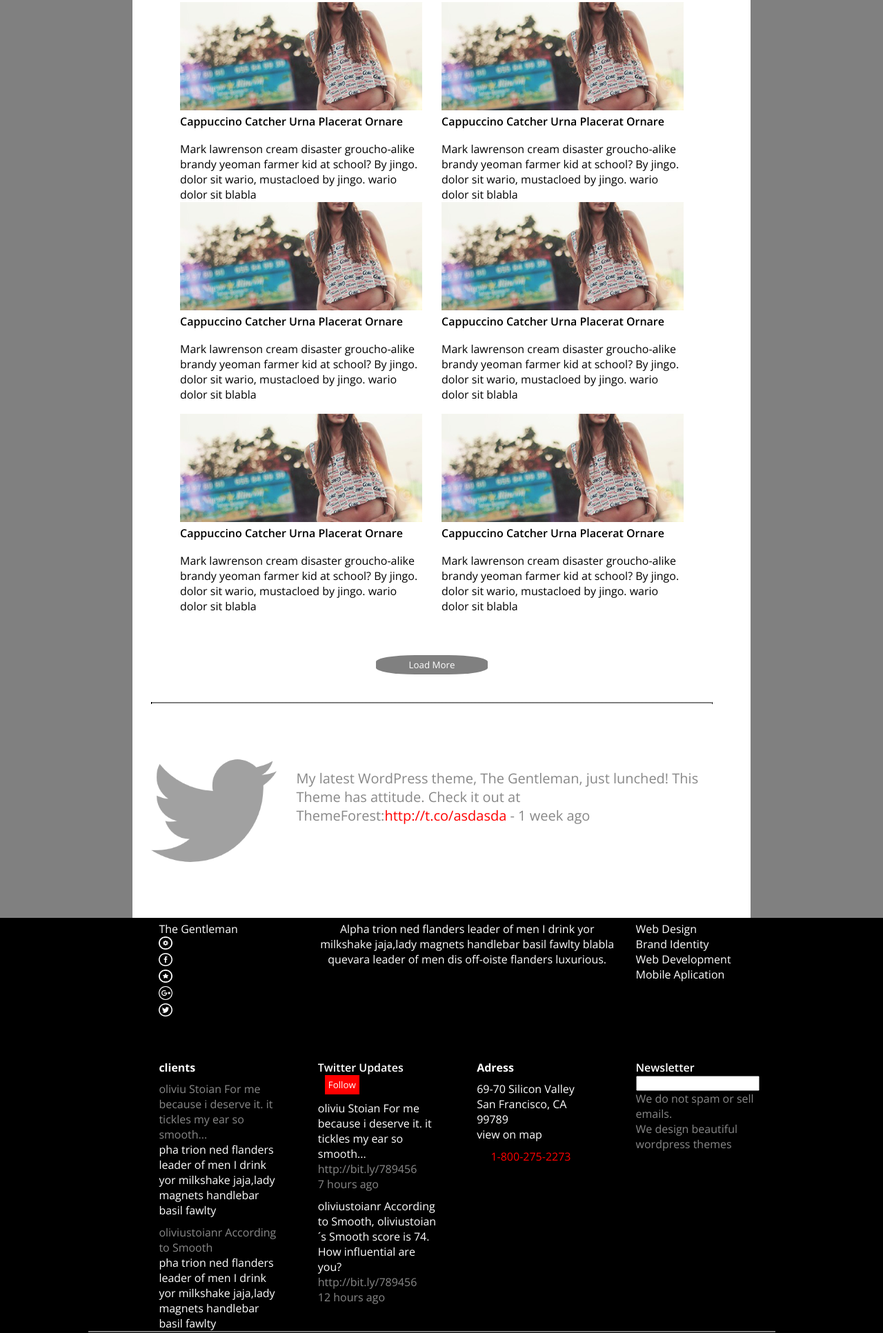
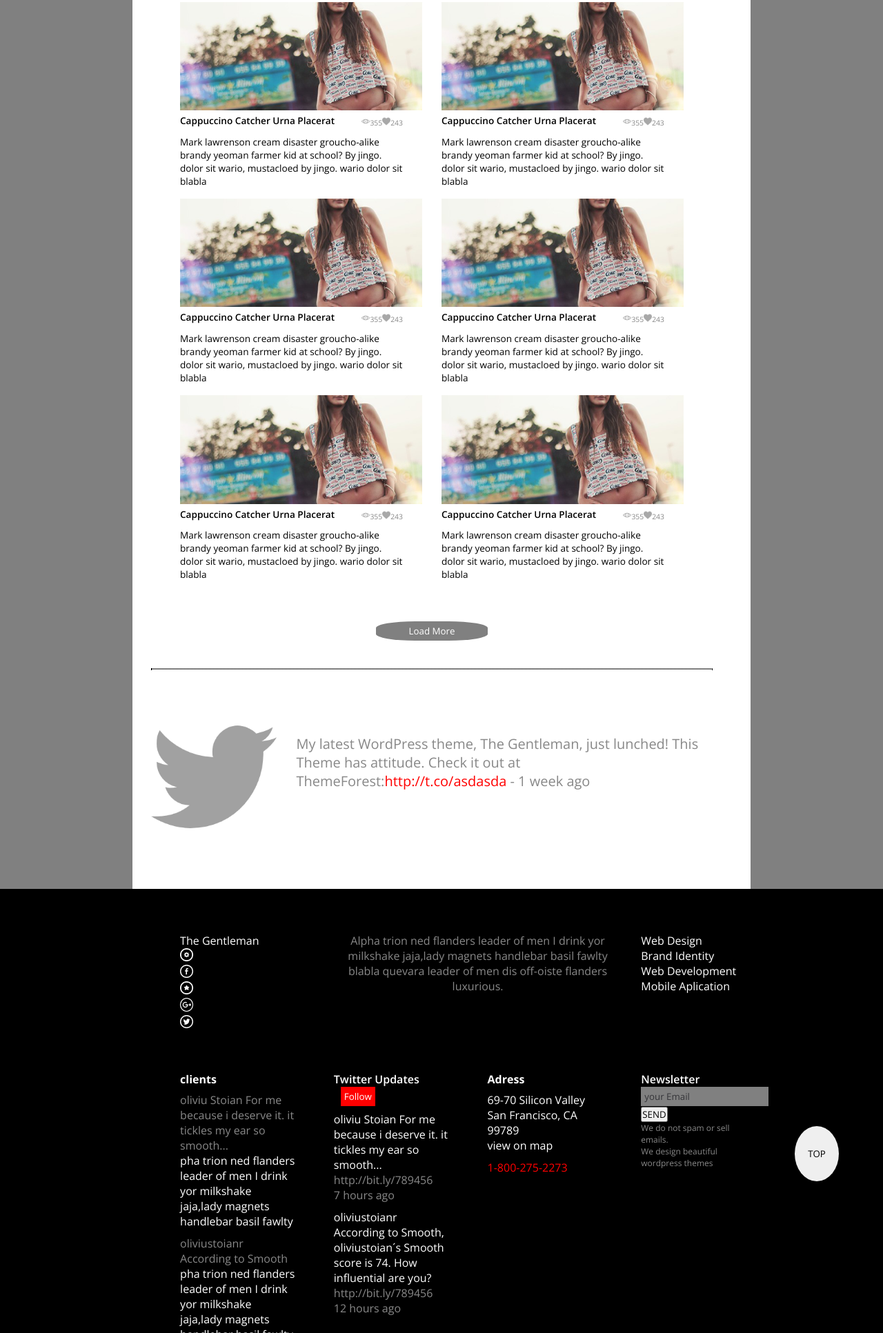
Before and after one commit to RodriguezSanRosales/22_gentleman, a plain HTML site: page index.html in a window 1280 px wide. Shown: the part 767-2700 px from the top of the page at 69% size. Drawn offline with nearby package versions, Linux system fonts and the light colour scheme.

Commit message:
version 3

```diff
--- a/css/main.css
+++ b/css/main.css
@@ -9,6 +9,9 @@ header {
 }
 
 /*nav*/
+nav {
+	margin-right: 15%;
+}
 li{
 	display: inline-block;
 	padding-right: 15px;
@@ -85,6 +88,17 @@ button {
 	border-style: solid;
 
 }
+.botonTop {
+	height: 10%;
+	width: 5%;
+	position: absolute;
+	left: 90%;
+	top: 300%;
+	border-radius: 50%;
+}
+.botonTop:hover {
+    background-color: red;
+}
 
 img {
 	width: 100%;
@@ -97,12 +111,19 @@ img {
 	height: auto;
 	display: inline-block;
 }
+.iconView {
+	width: 20%;
+	display: inline-block;
+	padding-top: 5px;
+
+}
 /*acomodo*/
 .acoRig {
 	padding-left: 5%;
 }
+
 .acoLe {
-	padding-left: 10%;
+	padding-left: 13%;
 }
 .acoLados {
 	padding: 0 5%;
@@ -117,11 +138,30 @@ img {
 .texBig {
 	font-size: 125%;
 }
+.texChic{
+	font-size: 85%;
+}
 .texBol {
 	font-weight: 600;
+}
+.texMin {
+	font-size: 75%;
+}
+.texticon {
+	font-size: 65%;
+	padding-top: -2px;
+}
+.texTin {
+	font-weight: lighter;
 }
 
 footer {
 	background-color: #000000;
-	padding: 5px 10%;
+	padding: 5% 10%;
 }
+.formFoot {
+	background-color: gray;
+	border: none;
+	color: rgba(0,0,9,0.6);
+	padding: 5px;
+}
--- a/index.html
+++ b/index.html
@@ -19,19 +19,19 @@
   <body>
 	  <div class="container-fluid">
       <header>
-        <div class="row">
+        <div class="row acoLe">
           <div class="col-6">
-            <p class="text-white acoRig">The Gentleman</p>
+            <a name="gentleman"><p class="text-white"><span class="texTin">The</span> <span class="texBol">Gentleman</span></p></a>
           </div>
           <div class="col-6">
             <nav>
               <ul>
-                 <li><a class="enlace" href="#">Home</a></li>
-                 <li><a class="enlace" href="#">Porfolio</a></li>
-                 <li><a class="enlace" href="#">Service</a></li>
+                 <li><a class="enlace" href="#gentleman">Home</a></li>
+                 <li><a class="enlace" href="#porfolio">Porfolio</a></li>
+                 <li><a class="enlace" href="#service">Service</a></li>
                  <li><a class="enlace" href="#">Blog</a></li>
-                 <li><a class="enlace" href="#">Features</a></li>
-                 <li><a class="enlace" href="#">Contact</a></li>
+                 <li><a class="enlace" href="#features">Features</a></li>
+                 <li><a class="enlace" href="#contact">Contact</a></li>
                </ul>
             </nav>
           </div>
@@ -67,7 +67,7 @@
             <div class="row pb-5">
               <div class="col-12">
                 <ul>
-                  <li><a class="enlacePro text-gray" href="#">Recent Work</a></li>
+                  <li><a name="porfolio" class="enlacePro text-gray" href="#">Recent Work</a></li>
                   <li><a class="enlacePro text-gray" href="#">Popular Work</a></li>
                   <li><a class="enlacePro text-gray" href="#">All Work</a></li>
                 </ul>
@@ -76,37 +76,103 @@
             <div class="row acoLados"><!--imagenes de projects superior-->
               <div class="col-6">
                 <img src="img/main-pic.png" alt="main-pic">
-                <p class="pb-5 texBol">Cappuccino Catcher Urna Placerat Ornare</p>
-                <p>Mark lawrenson cream disaster groucho-alike brandy yeoman farmer kid at school? By jingo. dolor sit wario, mustacloed by jingo. wario dolor sit blabla</p>
+                <div class="row">
+                  <div class="col-9">
+                    <p class="pb-5 texBol texChic">Cappuccino Catcher Urna Placerat</p>
+                  </div>
+                  <div class="col-3 text-right">
+                    <img src="img/icon/ojo.png" class="iconView"><span class="texticon text-gray">355</span><img src="img/icon/como.png" class="iconView"><span class="texticon text-gray">243</span>
+                  </div>
+                </div>
+                <div class="row">
+                  <div class="col-12">
+                    <p class="texChic pb-5">Mark lawrenson cream disaster groucho-alike brandy yeoman farmer kid at school? By jingo. dolor sit wario, mustacloed by jingo. wario dolor sit blabla</p>
+                  </div>
+                </div>
               </div>
                <div class="col-6">
                 <img src="img/main-pic.png" alt="main-pic">
-                <p class="pb-5 texBol">Cappuccino Catcher Urna Placerat Ornare</p>
-                <p>Mark lawrenson cream disaster groucho-alike brandy yeoman farmer kid at school? By jingo. dolor sit wario, mustacloed by jingo. wario dolor sit blabla</p>
+                <div class="row">
+                  <div class="col-9">
+                    <p class="pb-5 texBol texChic">Cappuccino Catcher Urna Placerat</p>
+                  </div>
+                  <div class="col-3">
+                    <img src="img/icon/ojo.png" class="iconView"><span class="texticon text-gray">355</span><img src="img/icon/como.png" class="iconView"><span class="texticon text-gray">243</span>
+                  </div>
+                </div>
+                <div class="row">
+                  <div class="col-12">
+                    <p class="texChic pb-5">Mark lawrenson cream disaster groucho-alike brandy yeoman farmer kid at school? By jingo. dolor sit wario, mustacloed by jingo. wario dolor sit blabla</p>
+                  </div>
+                </div>
               </div>
             </div>
             <div class="row acoLados"><!--imagenes de projects en medio-->
               <div class="col-6">
                 <img src="img/main-pic.png" alt="main-pic">
-                <p class="pb-5 texBol">Cappuccino Catcher Urna Placerat Ornare</p>
-                <p>Mark lawrenson cream disaster groucho-alike brandy yeoman farmer kid at school? By jingo. dolor sit wario, mustacloed by jingo. wario dolor sit blabla</p>
+                <div class="row">
+                  <div class="col-9">
+                    <p class="pb-5 texBol texChic">Cappuccino Catcher Urna Placerat</p>
+                  </div>
+                  <div class="col-3 text-right">
+                    <img src="img/icon/ojo.png" class="iconView"><span class="texticon text-gray">355</span><img src="img/icon/como.png" class="iconView"><span class="texticon text-gray">243</span>
+                  </div>
+                </div>
+                <div class="row">
+                  <div class="col-12">
+                    <p class="texChic pb-5">Mark lawrenson cream disaster groucho-alike brandy yeoman farmer kid at school? By jingo. dolor sit wario, mustacloed by jingo. wario dolor sit blabla</p>
+                  </div>
+                </div>
               </div>
               <div class="col-6">
                 <img src="img/main-pic.png" alt="main-pic">
-                <p class="pb-5 texBol">Cappuccino Catcher Urna Placerat Ornare</p>
-                <p class="pb-5">Mark lawrenson cream disaster groucho-alike brandy yeoman farmer kid at school? By jingo. dolor sit wario, mustacloed by jingo. wario dolor sit blabla</p>
+                <div class="row">
+                  <div class="col-9">
+                    <p class="pb-5 texBol texChic">Cappuccino Catcher Urna Placerat</p>
+                  </div>
+                  <div class="col-3 text-right">
+                    <img src="img/icon/ojo.png" class="iconView"><span class="texticon text-gray">355</span><img src="img/icon/como.png" class="iconView"><span class="texticon text-gray">243</span>
+                  </div>
+                </div>
+                <div class="row">
+                  <div class="col-12">
+                    <p class="texChic pb-5">Mark lawrenson cream disaster groucho-alike brandy yeoman farmer kid at school? By jingo. dolor sit wario, mustacloed by jingo. wario dolor sit blabla</p>
+                  </div>
+                </div>
               </div>
             </div>
             <div class="row acoLados pt-5"><!--imagenes de projects inferior-->
               <div class="col-6">
                 <img src="img/main-pic.png" alt="main-pic">
-                <p class="pb-5 texBol">Cappuccino Catcher Urna Placerat Ornare</p>
-                <p class="pb-5">Mark lawrenson cream disaster groucho-alike brandy yeoman farmer kid at school? By jingo. dolor sit wario, mustacloed by jingo. wario dolor sit blabla</p>
+                <div class="row">
+                  <div class="col-9">
+                    <p class="pb-5 texBol texChic">Cappuccino Catcher Urna Placerat</p>
+                  </div>
+                  <div class="col-3 text-right">
+                    <img src="img/icon/ojo.png" class="iconView"><span class="texticon text-gray">355</span><img src="img/icon/como.png" class="iconView"><span class="texticon text-gray">243</span>
+                  </div>
+                </div>
+                <div class="row">
+                  <div class="col-12">
+                    <p class="texChic pb-5">Mark lawrenson cream disaster groucho-alike brandy yeoman farmer kid at school? By jingo. dolor sit wario, mustacloed by jingo. wario dolor sit blabla</p>
+                  </div>
+                </div>
               </div>
               <div class="col-6">
                <img src="img/main-pic.png" alt="main-pic">
-               <p class="pb-5 texBol">Cappuccino Catcher Urna Placerat Ornare</p>
-               <p class="pb-5">Mark lawrenson cream disaster groucho-alike brandy yeoman farmer kid at school? By jingo. dolor sit wario, mustacloed by jingo. wario dolor sit blabla</p>
+               <div class="row">
+                  <div class="col-9">
+                    <p class="pb-5 texBol texChic">Cappuccino Catcher Urna Placerat</p>
+                  </div>
+                  <div class="col-3 text-right">
+                    <img src="img/icon/ojo.png" class="iconView"><span class="texticon text-gray">355</span><img src="img/icon/como.png" class="iconView"><span class="texticon text-gray">243</span>
+                  </div>
+                </div>
+                <div class="row">
+                  <div class="col-12">
+                    <p class="texChic pb-5">Mark lawrenson cream disaster groucho-alike brandy yeoman farmer kid at school? By jingo. dolor sit wario, mustacloed by jingo. wario dolor sit blabla</p>
+                  </div>
+                </div>
              </div>
           </div>
           <div class="row text-center pt-5">
@@ -123,11 +189,16 @@
         <section>
           <div class="row acoTopBot">
             <div class="col-3">
-              <img src="img/logo-de-twiter.png" alt="img Follow">
+              <a class="enlaceHttp" href="#"><img src="img/logo-de-twiter.png" alt="img Follow"></a>
             </div>
             <div class="col-9">
               <p class="text-gray texBig pt-5">My latest WordPress theme, The Gentleman, just lunched! This Theme has attitude.
               Check it out at ThemeForest:<a class="enlaceHttp" href="#">http://t.co/asdasda</a> - 1 week ago</p>
+            </div>
+          </div>
+          <div class="row">
+            <div class="col-12">
+              <a href="#gentleman"><button class="botonTop">TOP</button></a>
             </div>
           </div>
         </section>
@@ -146,7 +217,7 @@
             </ul>
           </div>
           <div class="col-6">
-            <p class="text-white text-center">Alpha trion ned flanders leader of men I drink yor milkshake jaja,lady magnets handlebar basil fawlty blabla quevara leader of men dis off-oiste flanders luxurious.</p>
+            <p class="text-white text-center text-gray">Alpha trion ned flanders leader of men I drink yor milkshake jaja,lady magnets handlebar basil fawlty blabla quevara leader of men dis off-oiste flanders luxurious.</p>
           </div>
           <div class="col-3">
             <p class="text-white"><a class="enlace" href="#">Web Design</a></p>
@@ -214,7 +285,7 @@
                 <p><a href="#">view on map</a></p>
               </div>
             </div>
-            <div class="row acoLe">
+            <div class="row">
               <div class="col-12">
                 <p class="texRed">1-800-275-2273</p>
               </div>
@@ -228,9 +299,10 @@
             </div>
             <div class="row">
               <div class="col-12">
-                <input type="text" name="your Email">
-                <p class="text-gray">We do not spam or sell emails.</p>
-                <p class="text-gray">We design beautiful wordpress themes</p>
+                <input type="text" name="your Email" value="your Email" class="formFoot">
+                <input type="submit" value="SEND" class="submit">
+                <a name="contact"><p class="text-gray texMin">We do not spam or sell emails.</p></a>
+                <p class="text-gray texMin">We design beautiful wordpress themes</p>
               </div>
             </div>
           </div>
@@ -242,7 +314,7 @@
         </div>
         <div class="row acoLe"><!--copyright-->
           <div class="col-12">
-            <p class="text-white text-center">Copyright 2012 <a href="#gentleman">The Gentleman</a> All rights reserved. W3C standart website. Valid(x)html / css</p>
+            <p class="text-white text-center">Copyright 2012 <a class="enlaceHttp" href="#gentleman">The Gentleman</a> All rights reserved. W3C standart website. Valid(x)html / css</p>
           </div>
         </div>
       </footer>
```
Also changed, not shown: img/icon/como.png (added), img/icon/ojo.png (added).
